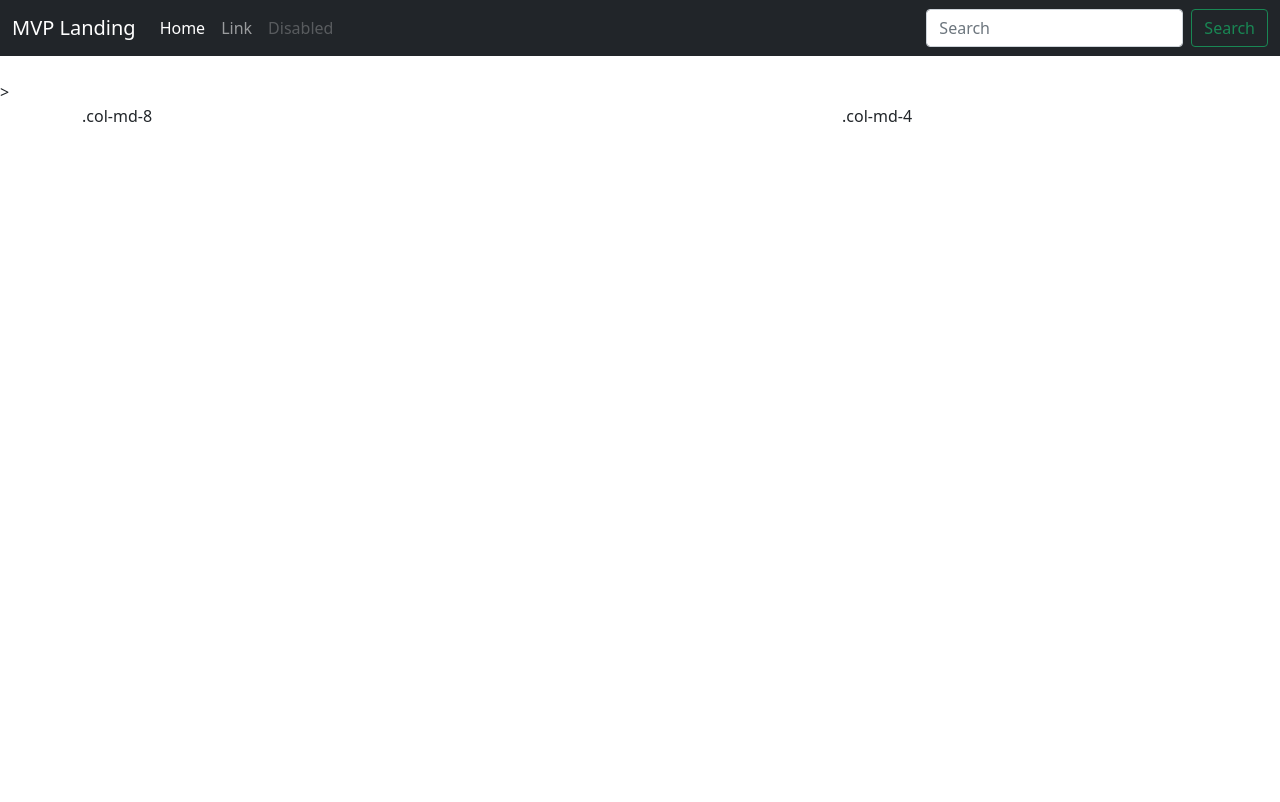
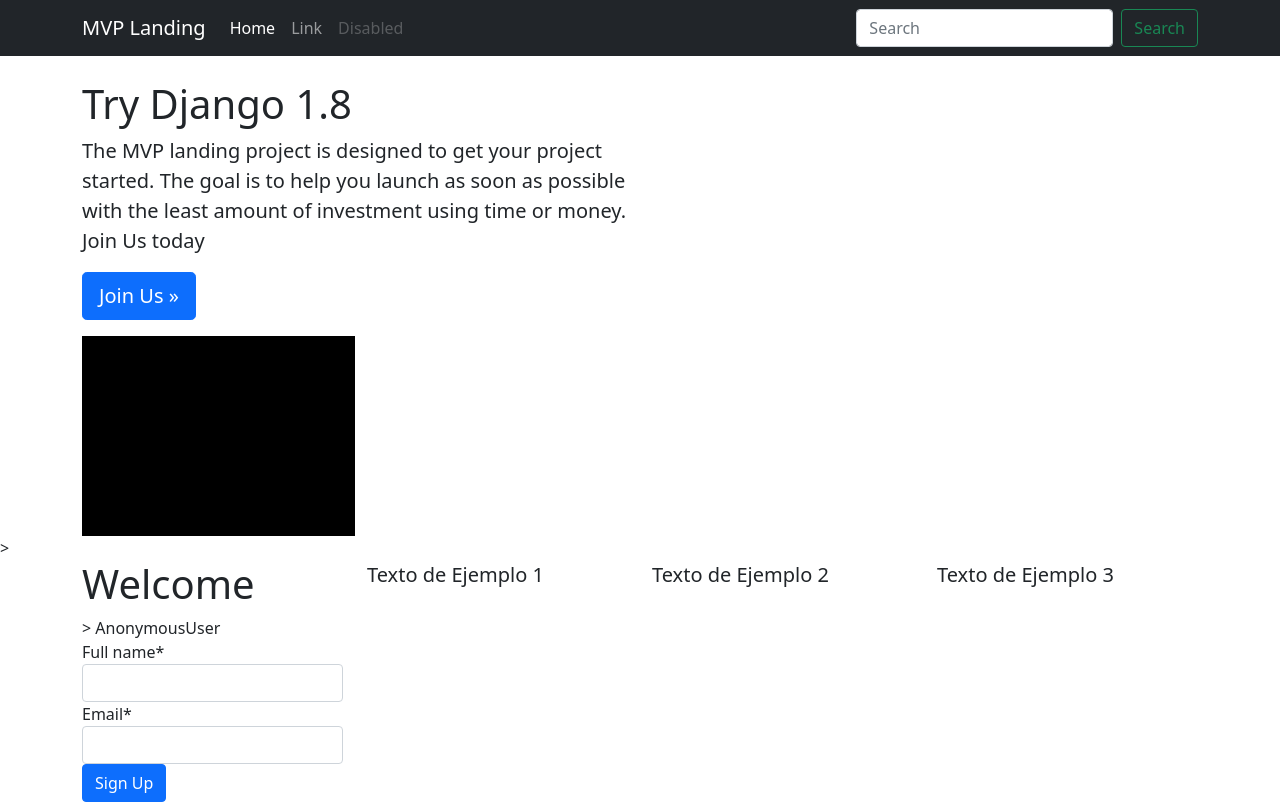
Before and after one commit to Jorge-274/trydjango18, a Django app: page / in a window 1280 px wide. Before the commit the page ends 122 px from the top, so only its background shows below. Run offline with Django 3.2, Linux system fonts and the light colour scheme; some libraries are stand-ins or nearby versions.

Commit message:
commit segundo

```diff
--- a/mysite/boletin/views.py
+++ b/mysite/boletin/views.py
@@ -28,7 +28,7 @@ def home(request):
             "title": "Thank you"
         }
 
-    return render(request, "example_fluid.html", context)
+    return render(request, "home.html", context)
 
 
 def contact(request):
--- a/mysite/templates/base.html
+++ b/mysite/templates/base.html
@@ -11,22 +11,29 @@
     <title>{% block head_title %}{% endblock %}MVP Landing</title>
 
       {% include 'head_css.html' %}
+      <style>
+        {% block style %}
+
+        {% endblock %}
+      </style>
 
       {% include 'navbar.html' %}
   </head>
   <body>
 
-    <main class="container-fluid">
+    <main class="container">
         {% block jumbotron %}
+
         {% endblock %}
+
     </main>>
 
-    <main class="container">
+    <div class="container">
 
         {% block content %}
         {% endblock %}
 
-    </main>
+    </div>
 
 
 
--- a/mysite/templates/example_fluid.html
+++ b/mysite/templates/example_fluid.html
@@ -2,9 +2,37 @@
 {% block jumbotron %}
 {% endblock %}
 {% block content %}
-<div class="row">
-  <div class="col-md-8 col-sm-6">.col-md-8</div>
-  <div class="col-md-4 col-sm-6">.col-md-4</div>
+<!--  <div class="row">-->
+<!--    <div class="col-md-8 col-sm-6" style="background-color:red;">.col-md-8</div>-->
+<!--        <div class="row">-->
+<!--          <div class="col-md-6 col-sm-8" style="background-color:orange;">.col-md-4</div>-->
+<!--          <div class="col-md-6 col-sm-4" style="background-color:yellow;">.col-md-4</div>-->
+<!--        </div>-->
+<!--  </div>-->
+<!--    <div class="col-md-4 col-sm-6" style="background-color:blue;">.col-md-4</div>-->
+<!--      <div class="row">-->
+<!--            <div class="col-md-12" style="background-color:purple;">.col-md-4</div>-->
+<!--      </div>-->
+<!--  </div>-->
+
+<div class="table-responsive">
+  <table class="table">
+    <!-- On rows -->
+<tr class="active">...</tr>
+<tr class="success">...</tr>
+<tr class="warning">...</tr>
+<tr class="danger">...</tr>
+<tr class="info">...</tr>
+
+<!-- On cells (`td` or `th`) -->
+<tr>
+  <td class="active">...</td>
+  <td class="success">...</td>
+  <td class="warning">...</td>
+  <td class="danger">...</td>
+  <td class="info">...</td>
+</tr>
+  </table>
 </div>
 <!--<div class="row">-->
 <!--  <div class="col-md-4">.col-md-4</div>-->
--- a/mysite/templates/home.html
+++ b/mysite/templates/home.html
@@ -2,20 +2,33 @@
 {% load crispy_forms_tags %}
 <!--{% load crispy_forms_tags %}-->
 {% block head_title %}Bienvenido /{% endblock %}
+<style>
+    {% block style %}
 
+    {% endblock %}
+</style>
 
 {% block jumbotron %}
-<div class="jumbotron">
-    <h1>Navbar example</h1>
-    <p class="lead">This example is a quick exercise to illustrate how the top-aligned navbar works. As you scroll, this navbar remains in its original position and moves with the rest of the page.</p>
-    <a class="btn btn-lg btn-primary" href="/docs/5.0/components/navbar/" role="button">View navbar docs &raquo;</a>
-  </div>
+<div class="row">
+    <div class="col-sm-6">
+
+    <div class="jumbotron_content">
+        <h1>Try Django 1.8</h1>
+        <p class="lead text-align-center">The MVP landing project is designed to get your project started. The goal is to help you launch as soon as
+        possible with the least amount of investment using time or money. Join Us today</p>
+        <p>
+        <a class="btn btn-lg btn-primary" href="" role="button">Join Us &raquo;</a>
+        </p>
+      </div>
+        <div class="col-sm-6 " style="background-color:black;height:200px;">
+
+    </div>
 {% endblock %}
 
 
 {% block content %}
 <div class="row">
-  <div class="col-md-4">
+  <div class="col-sm-3">
 
 
             <h1>{{ title }}</h1>>
@@ -28,5 +41,20 @@
             <!--    <input type="text"><input>-->
             </form>
       </div>
-</div>>
+    <div class="col-sm-3">
+        <p class="lead text-align-center">Texto de Ejemplo 1</p>
+
+        </div>
+
+        <div class="col-sm-3 ">
+        <p class="lead text-align-center">Texto de Ejemplo 2</p>
+
+        </div>
+
+        <div class="col-sm-3">
+        <p class="lead text-align-center">Texto de Ejemplo 3</p>
+
+        </div>
+
+    </div>
 {% endblock %}
--- a/mysite/templates/navbar.html
+++ b/mysite/templates/navbar.html
@@ -1,6 +1,6 @@
 
 <nav class="navbar navbar-expand-md navbar-dark bg-dark mb-4">
-  <div class="container-fluid">
+  <div class="container">
     <a class="navbar-brand" href="#">MVP Landing</a>
     <button class="navbar-toggler" type="button" data-bs-toggle="collapse" data-bs-target="#navbarCollapse" aria-controls="navbarCollapse" aria-expanded="false" aria-label="Toggle navigation">
       <span class="navbar-toggler-icon"></span>
```
Also changed, not shown: mysite/db.sqlite3.
